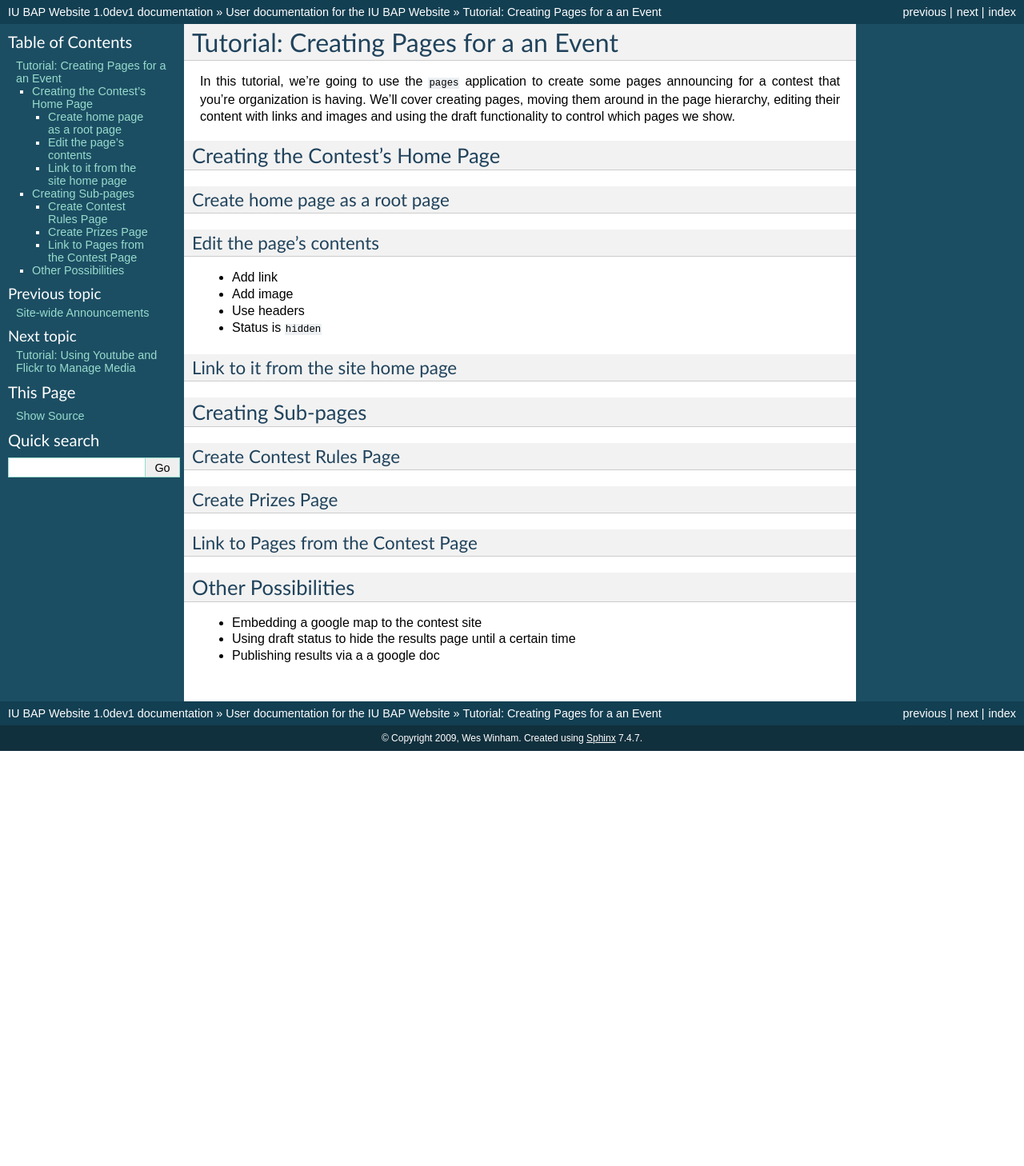
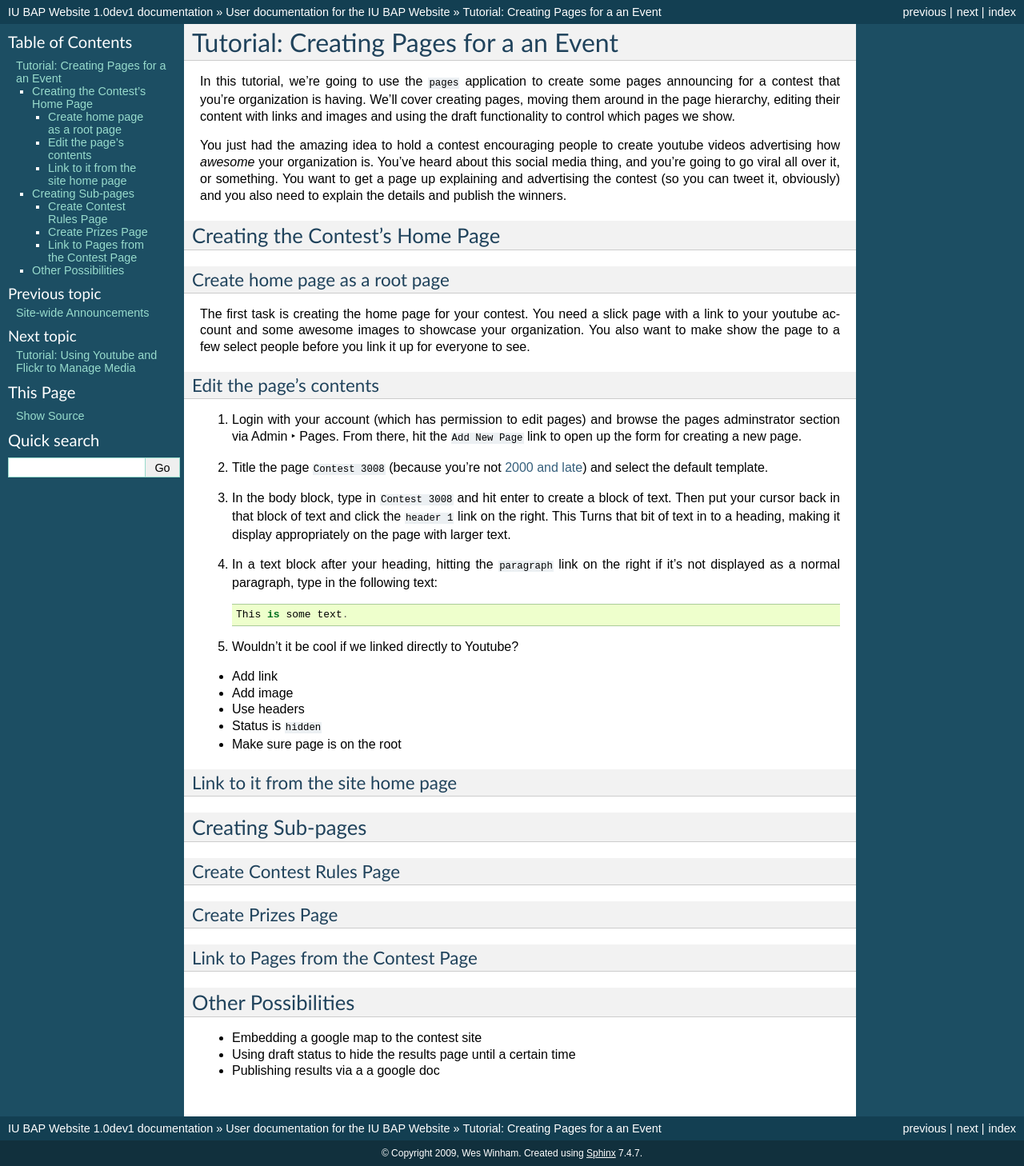
Before and after one commit to winhamwr/bap, a Sphinx documentation site: the page built from docs/pages_tutorial.rst, in a window 1280 px wide. Shown: the whole page at 80% size. Built offline with Sphinx 7.4.7, drawn with Linux system fonts in a browser that asks for light colours; before the commit the page ends 939 px from its top, so only the background shows below that.

Commit message:
Added start of a media tutorial

```diff
--- a/docs/pages_tutorial.rst
+++ b/docs/pages_tutorial.rst
@@ -6,19 +6,40 @@ Tutorial: Creating Pages for a an Event
 
 In this tutorial, we're going to use the ``pages`` application to create some pages announcing for a contest that you're organization is having. We'll cover creating pages, moving them around in the page hierarchy, editing their content with links and images and using the draft functionality to control which pages we show.
 
+You just had the amazing idea to hold a contest encouraging people to create youtube videos advertising how *awesome* your organization is. You've heard about this social media thing, and you're going to go viral all over it, or something. You want to get a page up explaining and advertising the contest (so you can tweet it, obviously) and you also need to explain the details and publish the winners.
+
 Creating the Contest's Home Page
 ================================
 
 Create home page as a root page
 -------------------------------
 
+The first task is creating the home page for your contest. You need a slick page with a link to your youtube account and some awesome images to showcase your organization. You also want to make show the page to a few select people before you link it up for everyone to see.
+
 Edit the page's contents
 ------------------------
+
+1. Login with your account (which has permission to edit pages) and browse the pages adminstrator section via :menuselection:`Admin --> Pages`. From there, hit the ``Add New Page`` link to open up the form for creating a new page.
+
+.. Todo:
+
+	SS here with the Add New Page button highlighted
+
+2. Title the page ``Contest 3008`` (because you're not `2000 and late <http://google.com/search/?boom+boom+boom>`_) and select the default template.
+
+3. In the body block, type in ``Contest 3008`` and hit enter to create a block of text. Then put your cursor back in that block of text and click the ``header 1`` link on the right. This Turns that bit of text in to a heading, making it display appropriately on the page with larger text.
+
+4. In a text block after your heading, hitting the ``paragraph`` link on the right if it's not displayed as a normal paragraph, type in the following text::
+
+	This is some text.
+
+5. Wouldn't it be cool if we linked directly to Youtube?
 
 - Add link
 - Add image
 - Use headers
 - Status is ``hidden``
+- Make sure page is on the root
 
 Link to it from the site home page
 ----------------------------------
```
